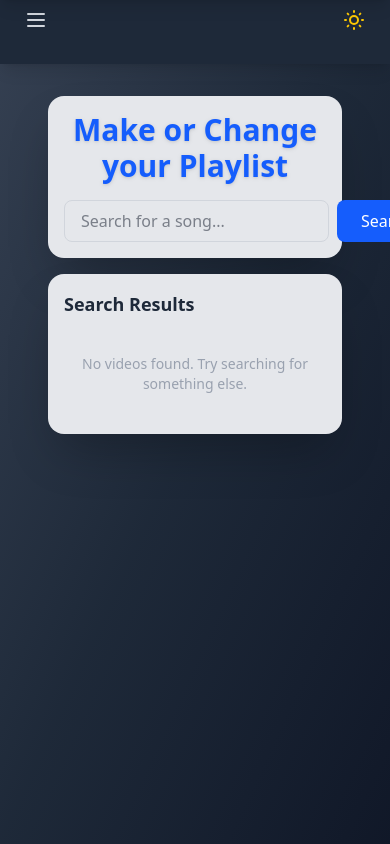
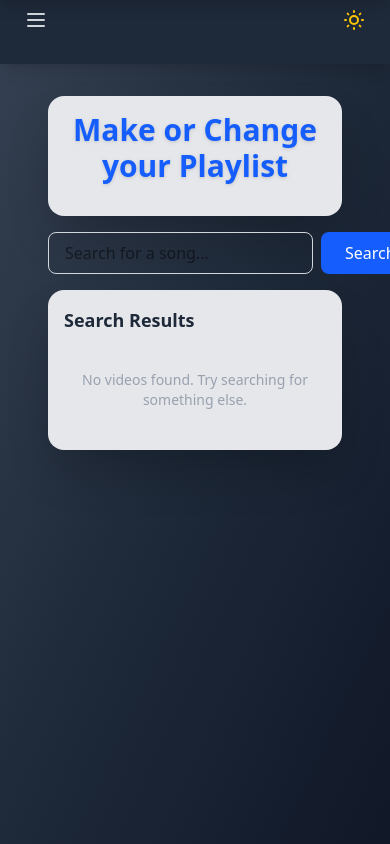
Before and after one commit to freddy24-7/YouTubeSearchMusicApp, a React (Vite) app: page / in a window 390 px wide. Shown: the top 844 px of the page. Built offline with nearby package versions, Linux system fonts and the light colour scheme.

Commit message:
adding more responsiveness for mobile

```diff
--- a/src/components/SearchArea.tsx
+++ b/src/components/SearchArea.tsx
@@ -44,13 +44,23 @@ export default function SearchArea({
         <h1 className="text-3xl sm:text-4xl font-bold drop-shadow mb-4 sm:mb-6 text-center text-blue-600">
           Make or Change your Playlist
         </h1>
-        <SearchBar onSearch={handleSearch} />
+
+        {/* Show on medium screens and up */}
+        <div className="hidden sm:block">
+          <SearchBar onSearch={handleSearch} />
+        </div>
+
         {error && (
           <div className="mt-4 p-3 sm:p-4 rounded-lg bg-red-100 text-red-700 text-sm sm:text-base">
             {error}
           </div>
         )}
       </Card>
+
+      {/* Show only on small screens */}
+      <div className="block sm:hidden mb-4">
+        <SearchBar onSearch={handleSearch} />
+      </div>
 
       <Card>
         <h2 className="text-lg sm:text-xl font-semibold mb-3 sm:mb-4 text-gray-800">
```
